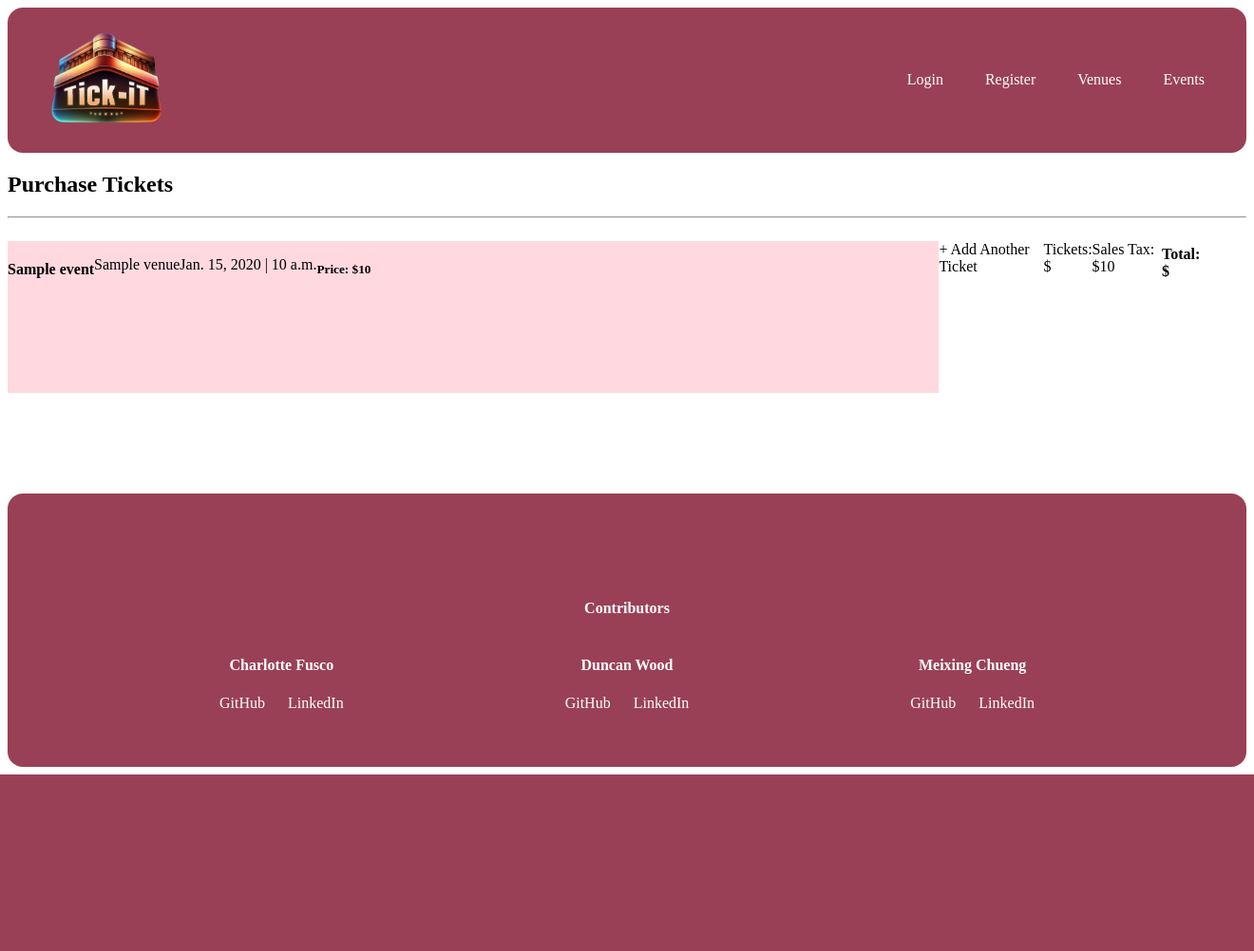
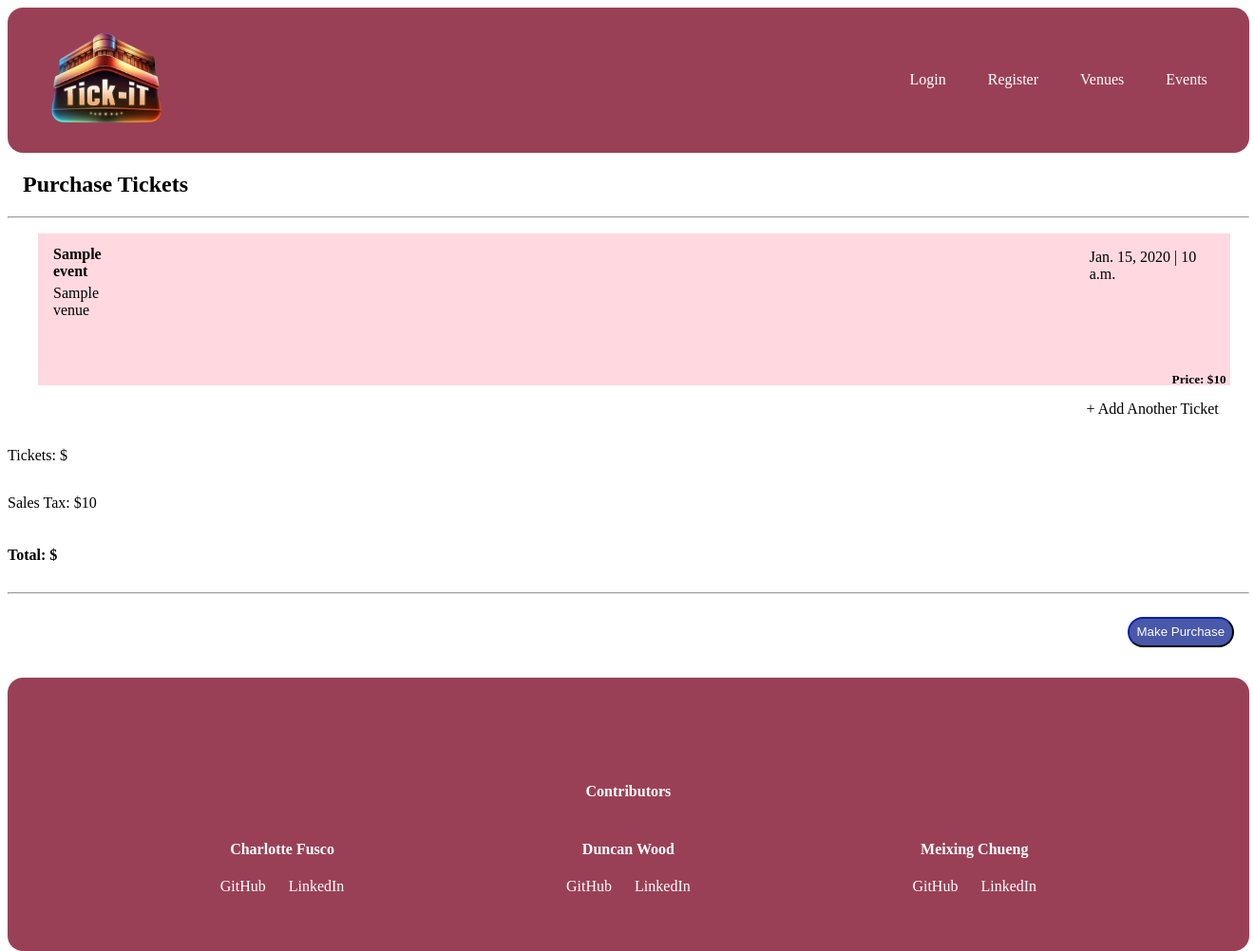
Before and after one commit to nezcodin/Tick-iT-Hackathon, a Django app: template tickit_project/tickit/templates/tickets.html in a window 1320 px wide. Shown: the whole page at 95% size. Before the commit the page ends 816 px from the top, so only its background shows below. Run offline with Django 4.2, Linux system fonts and the light colour scheme; the template is opened without the code that fills it: values that come from a table or form of the project are taken from there, others are empty; tables that the repository leaves empty hold one stand-in row (values such as "Sample post").

Commit message:
working on tickets css

```diff
--- a/tickit_project/tickit/static/tickets.css
+++ b/tickit_project/tickit/static/tickets.css
@@ -4,22 +4,85 @@
 @import url(./css/theme.light.css) (prefers-color-scheme: light);
 @import url(./css/theme.dark.css) (prefers-color-scheme: dark);
 
-.tickets-container {
+body {
+  height: 100%;
+  width: 99%;
+}
+
+.title {
+  margin-left: 1rem;
+}
+
+.ticket-container {
   display: flex;
-  height: 100%;
-  width: 100%
+  flex-direction: column;
+  margin-left: 2rem;
 }
 
 .ticket {
   background-color: var(--md-sys-color-primary-container);
   height: 10rem;
-  width: 95%;
+  width: 96%;
   margin-bottom: 1rem;
   margin-top: 1rem;
+  margin-left: 2rem;
   display: flex;
 }
 
+.name-venue {
+  display: flex;
+  flex-direction: column;
+  margin-top: -0.5rem;
+  height: 1rem;
+  width: 20rem;
+  margin-left: 1rem;
+}
+
+#event-name {
+  margin-bottom: -0.7rem;
+}
+
+.date-price {
+  display: flex;
+  flex-direction: column;
+  align-items: flex-end;
+  margin-left: 65rem;
+  width: 10rem;
+  margin-right: 1rem;
+}
+
+#date-time {
+  width: 9rem;
+  margin-bottom: 4.5rem;
+}
+
+#add {
+  display: flex;
+  justify-content: end;
+  margin-right: 2rem;
+}
+
 .cost {
+  height: 10rem;
   display: flex;
+  justify-content: end;
+  flex-direction: column;
   margin-right: 3rem;
 }
+
+.button-container {
+  height: 5rem;
+  width: 100%;
+  display: flex;
+  justify-content: end;
+}
+
+#purchase {
+  border-radius: 5rem;
+  width: 7rem;
+  height: 2rem;
+  background-color: var(--md-sys-color-tertiary);
+  color: var(--md-sys-color-on-tertiary);
+  border-color: var(--md-sys-color-on-tertiary-container);
+  margin: 1rem;
+}
--- a/tickit_project/tickit/templates/home.html
+++ b/tickit_project/tickit/templates/home.html
@@ -13,7 +13,6 @@
       <hr class="line"></hr>
 
       <div class="events-container">
-        {% comment %} set up a for loop displaying 10 random events {% endcomment %}
         {% for event in events %}
           <div class="featured-event-container">
             <img src={{ event.photo_url }}></img>
@@ -33,7 +32,6 @@
         <hr class="line"></hr>
 
         <div class="venues-container">
-          {% comment %} set up a for loop displaying 10 random venues {% endcomment %}
           {% for venue in venues %}
             <div class="venue-container">
               <img src={{ venue.photo_url }}></img>
--- a/tickit_project/tickit/templates/tickets.html
+++ b/tickit_project/tickit/templates/tickets.html
@@ -12,13 +12,17 @@
     <div class="tickets-container">
 
       <div class="ticket">
-        <h4>{{ event.name }}</h4>
-        <p>{{ event.venue }}</p>
-        <p>{{ event.date }} | {{ event.time }}</p>
-        <h5>Price: ${{ ticket.price }}</h5>
+        <div class="name-venue">
+          <h4 id="event-name">{{ event.name }}</h4>
+          <p id="event-venue">{{ event.venue }}</p>
+        </div>
+        <div class="date-price">
+          <p id="date-time">{{ event.date }} | {{ event.time }}</p>
+          <h5 id="price">Price: ${{ ticket.price }}</h5>
+        </div>
       </div>
 
-      <p>+ Add Another Ticket</p>
+      <p id="add">+ Add Another Ticket</p>
 
       <div class="cost">
         <p>Tickets: $</p>
@@ -29,7 +33,9 @@
     </div>
 
     <hr class="line">
-    <button>Make Purchase</button>
+    <div class="button-container">
+      <button id="purchase">Make Purchase</button>
+    </div>
   </body>
 
   {% endblock %}
```
